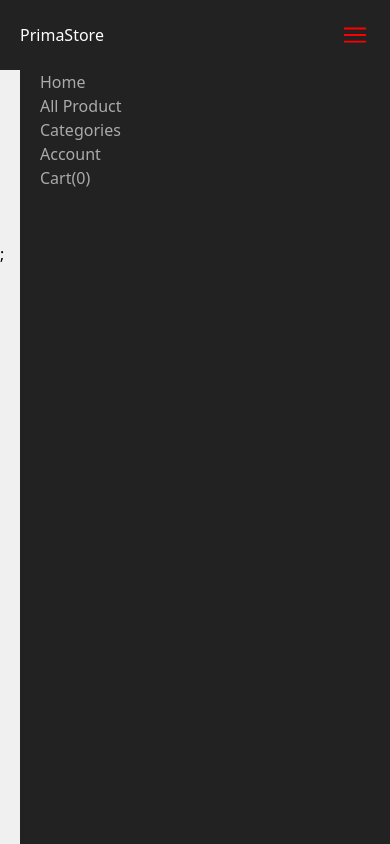
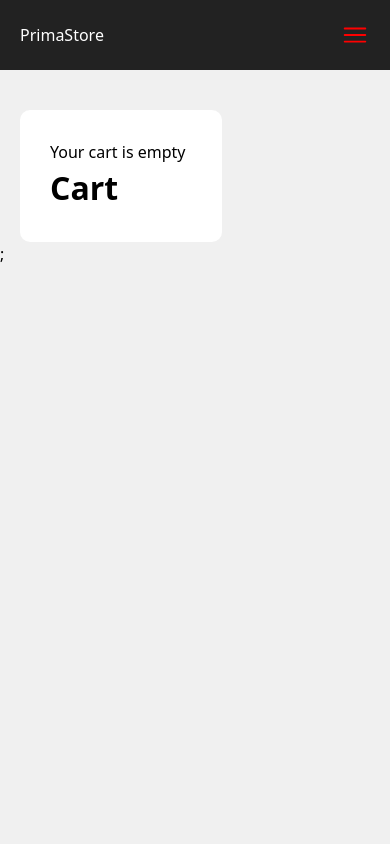
Before and after one commit to om0852/prima-store-userside-, a Next.js app: page /cart in a window 390 px wide. Built offline with nearby package versions, Linux system fonts and the light colour scheme.

Commit message:
heaer responsive completed

```diff
--- a/component/Header.js
+++ b/component/Header.js
@@ -1,5 +1,5 @@
 import Link from "next/link";
-import React, { useContext } from "react";
+import React, { useContext, useState } from "react";
 import styled from "styled-components";
 import Center from "./Center";
 import { CartContext } from "./CartContext";
@@ -9,6 +9,8 @@ const StyledHeader = styled.header`
 const Logo = styled(Link)`
   color: #fff;
   text-decoration: none;
+  position: relative;
+  z-index: 3;
 `;
 const Wrapper = styled.div`
   display: flex;
@@ -18,13 +20,13 @@ const Wrapper = styled.div`
 `;
 
 const StyledNav = styled.nav`
+  ${(props) => (props.mobileNavActive ? `display:block;` : `display:none;`)}
   position: fixed;
-  top: 50px;
-  right: 0;
-  left: 20px;
-  bottom: 0;
-  padding: 20px;
-  display: block;
+  top: 0px;
+  right: 0px;
+  bottom: 0px;
+  left: 0px;
+  padding: 70px 20px 20px;
   background-color: #222;
   gap: 15px;
   @media screen and (min-width: 786px) {
@@ -37,34 +39,43 @@ const NavLink = styled(Link)`
   display: block;
   color: #aaa;
   text-decoration: none;
+  @media screen and (min-width: 786px) {
+    padding: 0;
+  }
 `;
 const NavButton = styled.div`
   background-color: transparent;
   width: 30px;
   height: 30px;
+  position: relative;
+  z-index: 3;
   border: 0;
   color: red;
   cursor: pointer;
-  @media screen and (min-width:756px) {
+  @media screen and (min-width: 756px) {
     display: none;
   }
 `;
 const Header = () => {
   const { cartProducts } = useContext(CartContext);
-
+  const [mobileNavActive, setMobileNavActive] = useState(false);
   return (
     <StyledHeader>
       <Center>
         <Wrapper>
           <Logo href={"/"}>PrimaStore</Logo>
-          <StyledNav>
+          <StyledNav mobileNavActive={mobileNavActive}>
             <NavLink href={"/"}>Home</NavLink>
             <NavLink href={"/products"}>All Product</NavLink>
             <NavLink href={"/categories"}>Categories</NavLink>
             <NavLink href={"/account"}>Account</NavLink>
             <NavLink href={"/cart"}>Cart({cartProducts.length})</NavLink>
           </StyledNav>
-          <NavButton>
+          <NavButton
+            onClick={() => {
+              setMobileNavActive((prev) => !prev);
+            }}
+          >
             <svg
               xmlns="http://www.w3.org/2000/svg"
               fill="none"
--- a/pages/_app.js
+++ b/pages/_app.js
@@ -4,6 +4,7 @@ import { createGlobalStyle } from "styled-components";
 const GlobalStyles = createGlobalStyle`
 body{
   padding: 0;
+  overflow-x: hidden;
 
 }
 `;
```
